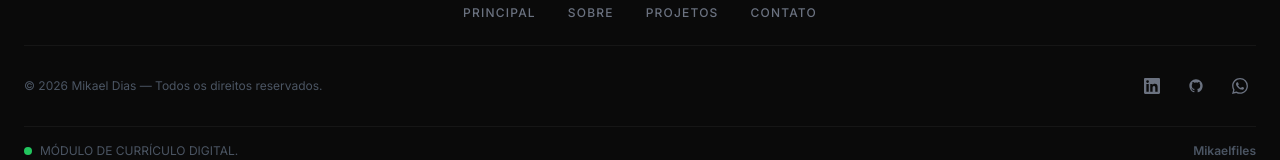
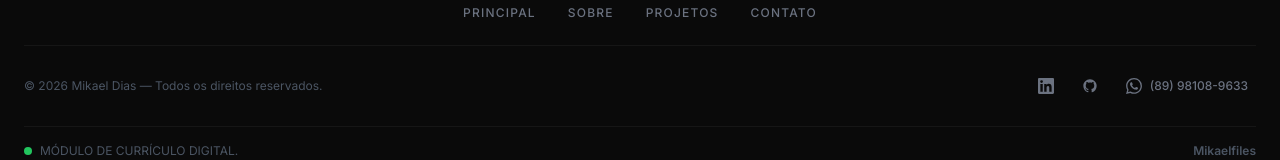
Before and after one commit to mikaellobatodiass-hue/mikael-lds, a React (Vite) app: page / in a window 1280 px wide. Shown: the part 1584-1744 px from the top of the page. Built offline with nearby package versions, Linux system fonts and the light colour scheme.

Commit message:
feat: número do WhatsApp visível no footer

```diff
--- a/src/components/Footer.jsx
+++ b/src/components/Footer.jsx
@@ -60,7 +60,7 @@ export default function Footer() {
                 ),
               },
               {
-                href: 'https://wa.me/5534999999999',
+                href: 'https://wa.me/5589981089633',
                 label: 'WhatsApp',
                 icon: (
                   <svg viewBox="0 0 24 24" fill="currentColor" className="w-4 h-4">
@@ -75,9 +75,12 @@ export default function Footer() {
                 target="_blank"
                 rel="noopener noreferrer"
                 aria-label={social.label}
-                className={`p-2 rounded-lg transition-colors ${isDark ? 'text-gray-500 hover:text-white hover:bg-white/5' : 'text-gray-400 hover:text-gray-900 hover:bg-gray-100'}`}
+                className={`flex items-center gap-2 px-2 py-2 rounded-lg transition-colors ${isDark ? 'text-gray-500 hover:text-white hover:bg-white/5' : 'text-gray-400 hover:text-gray-900 hover:bg-gray-100'}`}
               >
                 {social.icon}
+                {social.label === 'WhatsApp' && (
+                  <span className="text-xs font-medium">(89) 98108-9633</span>
+                )}
               </a>
             ))}
           </div>
```
